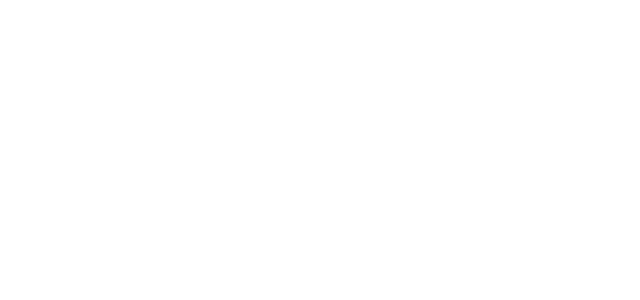
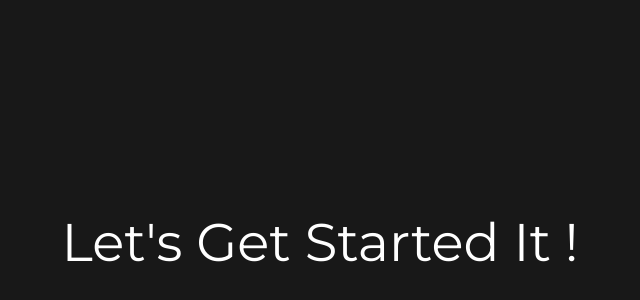
Before and after one commit to runtime7error/Web-Music-Player, a Vue app in the folder mp3/: page / in a window 1280 px wide. Shown: the part 158-458 px from the top of the page, without its empty margins (320-960 px from the left). Built offline with nearby package versions, Linux system fonts and the light colour scheme.

Commit message:
Style: alterando cores do tema claro.

```diff
--- a/mp3/src/assets/base.css
+++ b/mp3/src/assets/base.css
@@ -1,8 +1,8 @@
 /* color palette from <https://github.com/vuejs/theme> */
 :root {
-  --vt-c-white: #ffffff;
-  --vt-c-white-soft: #f8f8f8;
-  --vt-c-white-mute: #f2f2f2;
+  --vt-c-white: #181818;
+  --vt-c-white-soft: #222222;
+  --vt-c-white-mute: #282828;
 
   --vt-c-black: #181818;
   --vt-c-black-soft: #222222;
```
